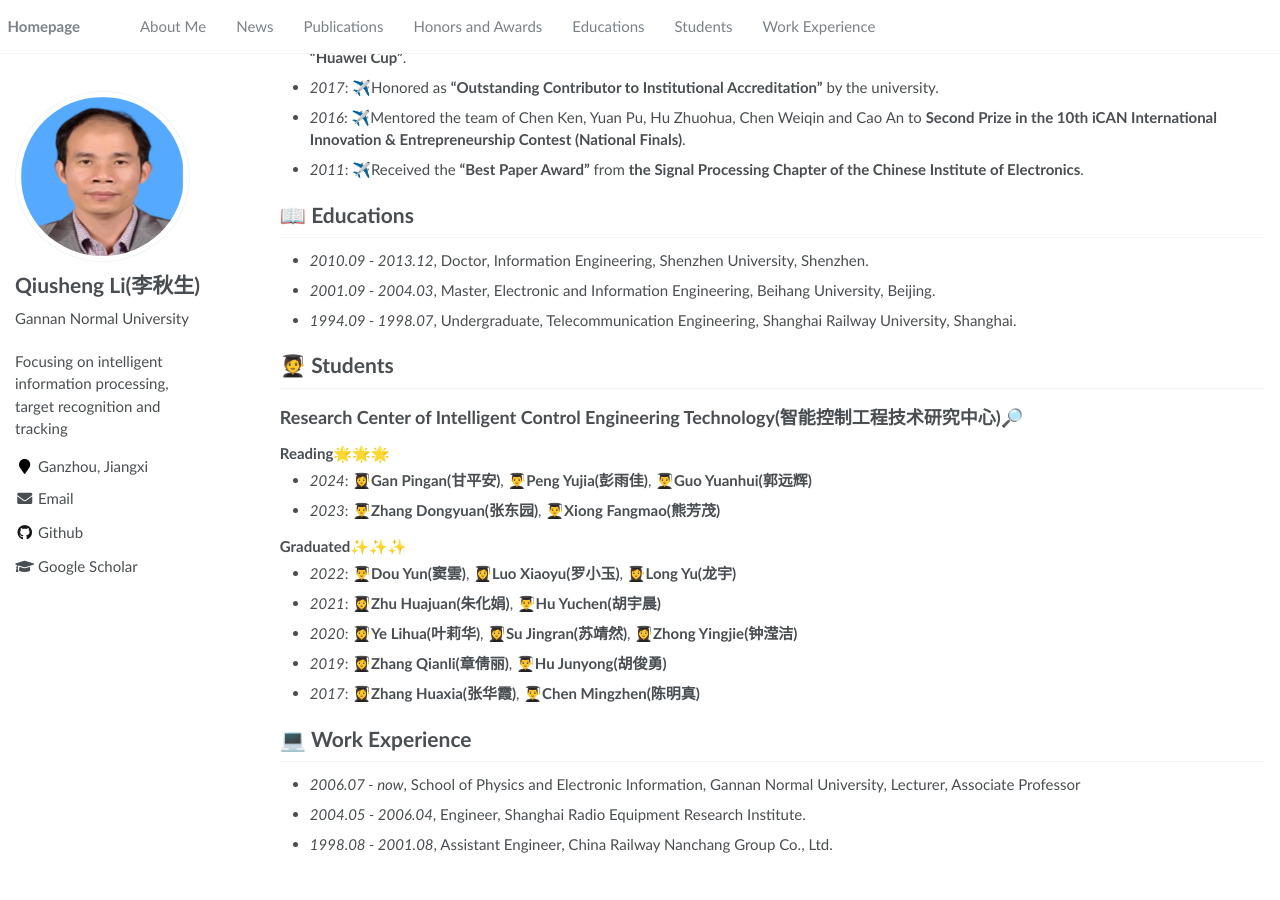
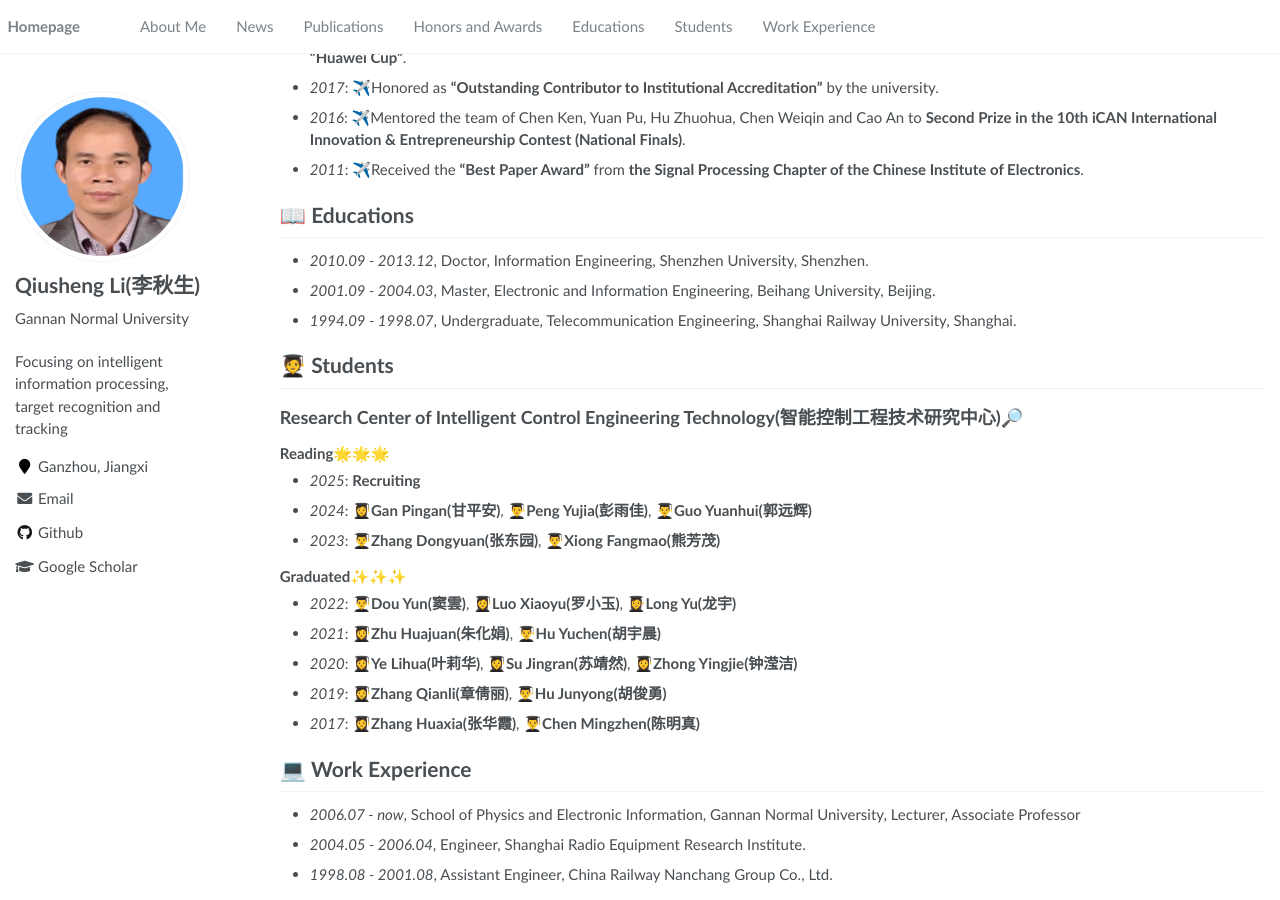
Before and after one commit to zhdongyuan/liqiusheng, a Jekyll site: the page built from _pages/about.md, in a window 1280 px wide and 900 px high, scrolled down 5319 px. Built offline with Jekyll 4.4.1, drawn with Linux system fonts in a browser that asks for light colours; before the commit the page ends 6189 px from its top, so only the background shows below that.

Commit message:
Update about.md

```diff
--- a/_pages/about.md
+++ b/_pages/about.md
@@ -177,6 +177,7 @@ My research interests include algorithm innovation and system application in rad
 # 🧑‍🎓 Students
 ## Research Center of Intelligent Control Engineering Technology(智能控制工程技术研究中心)🔎
 ### Reading🌟🌟🌟
+- *2025*: **Recruiting**
 - *2024*: **👩‍🎓Gan Pingan(甘平安)**, **👨‍🎓Peng Yujia(彭雨佳)**, **👨‍🎓Guo Yuanhui(郭远辉)**
 - *2023*: **👨‍🎓Zhang Dongyuan(张东园)**, **👨‍🎓Xiong Fangmao(熊芳茂)**
 
```
